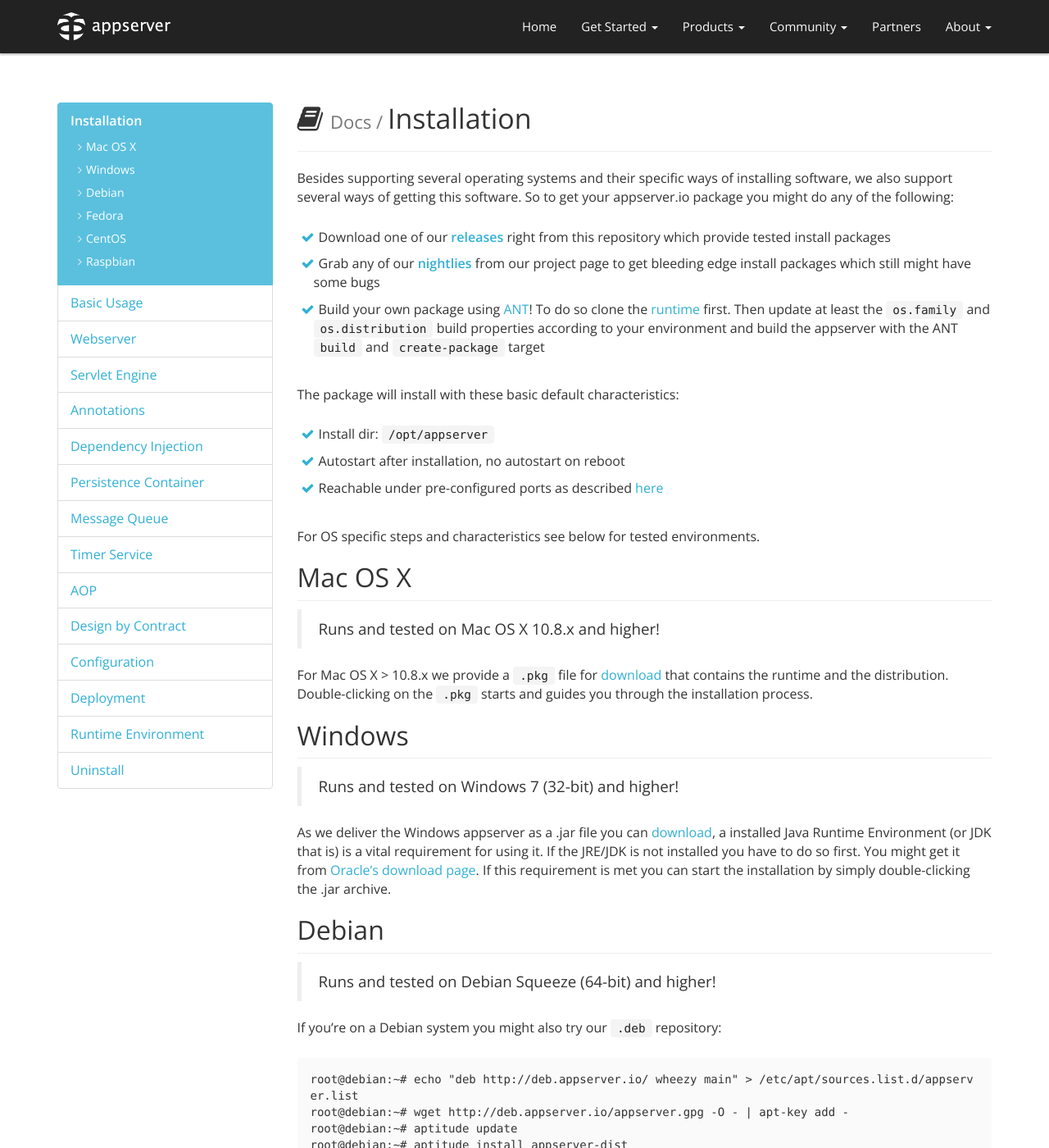
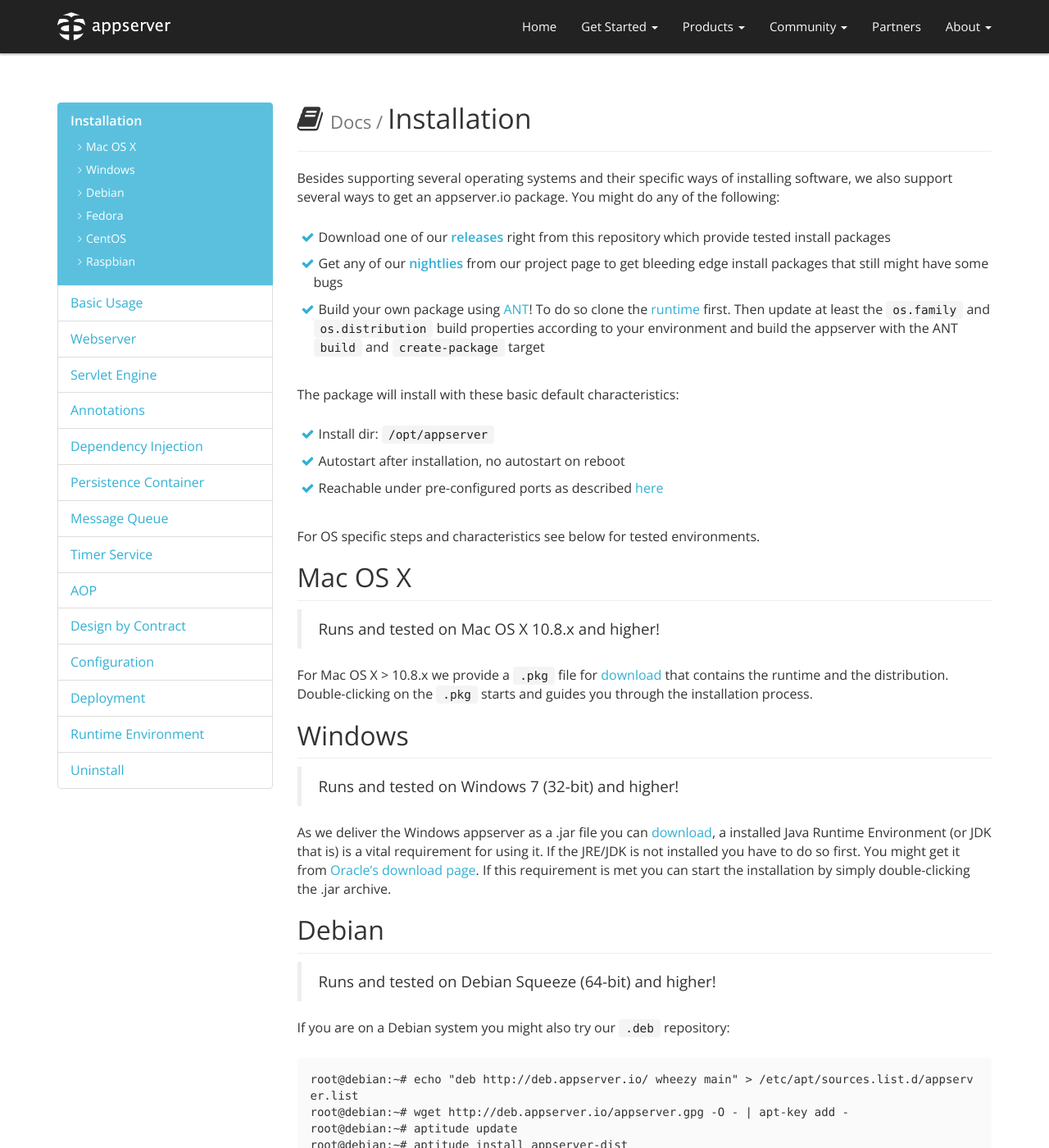
Before and after one commit to appserver-io/appserver, a Jekyll site: the page built from _docs/installation.md, in a window 1280 px wide and 1400 px high. Shown: the whole window at 82% size. Built offline with Jekyll 4.4.1, drawn with Linux system fonts in a browser that asks for light colours; nearby versions of some CDN libraries; library files that are not in the unit come from our copies; Markdown is read by kramdown in place of the engine named in the settings.

Commit message:
Update installation.md

````diff
--- a/_docs/installation.md
+++ b/_docs/installation.md
@@ -22,13 +22,12 @@
 ---
 
 Besides supporting several operating systems and their specific ways of installing software, we
-also support several ways of getting this software. So to get your appserver.io package you might
-do any of the following:
+also support several ways to get an appserver.io package. You might do any of the following:
 
 * Download one of our [**releases**](<https://github.com/appserver-io/appserver/releases>) right from this repository
   which provide tested install packages
-* Grab any of our [**nightlies**](<http://builds.appserver.io/>) from our project page to get bleeding edge install
-  packages which still might have some bugs
+* Get any of our [**nightlies**](<http://builds.appserver.io/>) from our project page to get bleeding edge install
+  packages that still might have some bugs
 * Build your own package using [ANT](<http://ant.apache.org/>)! To do so clone the
   [runtime](<https://github.com/appserver-io-php/runtime>) first. Then update at least the `os.family` and
   `os.distribution` build properties according to your environment and build the appserver with the ANT `build`
@@ -61,7 +60,7 @@
 
 > Runs and tested on Debian Squeeze (64-bit) and higher!
 
-If you're on a Debian system you might also try our `.deb` repository:
+If you are on a Debian system you might also try our `.deb` repository:
 
 ```
 root@debian:~# echo "deb http://deb.appserver.io/ wheezy main" > /etc/apt/sources.list.d/appserver.list
````
